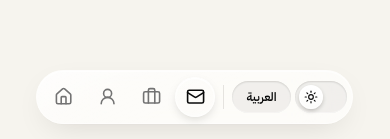
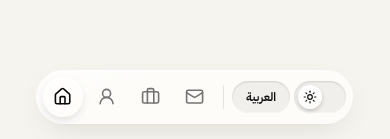
Before and after one commit to abdallanoor/portfolio, a Next.js app: page /en in a window 390 px wide. Shown: the part 700-839 px from the top of the page. Built offline with nearby package versions, Linux system fonts and the light colour scheme; a web font is replaced by a local one.

Commit message:
perf: optimize scroll-spy and layer compositing to eliminate mobile dock jitter

```diff
--- a/app/globals.css
+++ b/app/globals.css
@@ -137,12 +137,26 @@
 .liquid-glass {
   position: relative;
   isolation: isolate;
-  background: rgba(255, 255, 255, 0.68); /* Increased from 0.22 for contrast stability */  -webkit-backdrop-filter: blur(30px) saturate(200%);
+  background: rgba(255, 255, 255, 0.68); /* Increased from 0.22 for contrast stability */
+  -webkit-backdrop-filter: blur(30px) saturate(200%);
   backdrop-filter: blur(30px) saturate(200%);
   border: 1px solid rgba(255, 255, 255, 0.45);
   box-shadow: 0 10px 32px -12px rgba(20, 16, 10, 0.15),
     0 1px 2px -1px rgba(20, 16, 10, 0.05),
     inset 0 1px 0 rgba(255, 255, 255, 0.65);
+  /* Promote the fixed dock to its own compositor layer so the heavy
+     backdrop-blur isn't re-rasterized on every scroll frame (mobile jitter). */
+  transform: translateZ(0);
+  will-change: transform;
+}
+
+/* Lighten the backdrop-blur on phones — blur(30px) on a fixed element is the
+   single most expensive thing to repaint while scrolling on mobile GPUs. */
+@media (max-width: 768px) {
+  .liquid-glass {
+    -webkit-backdrop-filter: blur(18px) saturate(180%);
+    backdrop-filter: blur(18px) saturate(180%);
+  }
 }
 .liquid-glass::before {
   content: "";
--- a/components/header.tsx
+++ b/components/header.tsx
@@ -1,6 +1,6 @@
 "use client";
 
-import { useEffect, useMemo, useState } from "react";
+import { useCallback, useEffect, useMemo, useRef, useState } from "react";
 import { useLenis } from "lenis/react";
 import { useTheme } from "next-themes";
 import { useTranslations } from "next-intl";
@@ -96,8 +96,6 @@ function ThemeToggle() {
 export default function Header() {
   const [activeSection, setActiveSection] = useState("");
   const [hoveredIndex, setHoveredIndex] = useState<number | null>(null);
-  const [isMobile, setIsMobile] = useState(false);
-  const lenis = useLenis();
   const t = useTranslations("header");
 
   const navItems = useMemo(
@@ -110,6 +108,56 @@ export default function Header() {
     [t]
   );
 
+  // Section offsets measured once (and on resize / content changes) so the
+  // scroll handler never forces a layout reflow on every frame — that reflow
+  // is what made the dock judder while scrolling on mobile.
+  const sectionOffsets = useRef<
+    { id: string; top: number; bottom: number }[]
+  >([]);
+
+  const measureSections = useCallback(() => {
+    sectionOffsets.current = navItems
+      .map(({ href }) => {
+        const el = document.getElementById(href.substring(1));
+        if (!el) return null;
+        return { id: el.id, top: el.offsetTop, bottom: el.offsetTop + el.offsetHeight };
+      })
+      .filter((s): s is { id: string; top: number; bottom: number } => s !== null);
+  }, [navItems]);
+
+  const updateActiveSection = useCallback((scrollY: number) => {
+    const scrollPosition = scrollY + 100;
+    let current = "";
+    for (const s of sectionOffsets.current) {
+      if (scrollPosition >= s.top && scrollPosition < s.bottom) {
+        current = s.id;
+        break;
+      }
+    }
+    // Skip the state update (and the layout spring) when nothing changed.
+    setActiveSection((prev) => (prev === current ? prev : current));
+  }, []);
+
+  // Read from Lenis's own rAF-batched scroll loop instead of a raw `scroll`
+  // listener that fires far more often on mobile.
+  const lenis = useLenis(({ scroll }) => updateActiveSection(scroll));
+
+  useEffect(() => {
+    measureSections();
+    updateActiveSection(window.scrollY);
+
+    // Re-measure when the viewport or document height changes (font swap,
+    // images loading, layout shifts) so offsets stay accurate.
+    const ro = new ResizeObserver(measureSections);
+    ro.observe(document.body);
+    window.addEventListener("resize", measureSections);
+
+    return () => {
+      ro.disconnect();
+      window.removeEventListener("resize", measureSections);
+    };
+  }, [measureSections, updateActiveSection]);
+
   const scrollToSection = (href: string) => {
     if (lenis) {
       lenis.scrollTo(href);
@@ -117,73 +165,6 @@ export default function Header() {
       document.querySelector(href)?.scrollIntoView({ behavior: "smooth" });
     }
   };
-
-  // Detect mobile device width to disable expensive/jittery layout animations
-  useEffect(() => {
-    const media = window.matchMedia("(max-width: 768px)");
-    setIsMobile(media.matches);
-    const listener = (e: MediaQueryListEvent) => setIsMobile(e.matches);
-    media.addEventListener("change", listener);
-    return () => media.removeEventListener("change", listener);
-  }, []);
-
-  // Performance-optimized scroll spy that caches bounding boxes
-  useEffect(() => {
-    const sections = navItems.map((item) => item.href.substring(1));
-
-    interface SectionOffset {
-      id: string;
-      top: number;
-      bottom: number;
-    }
-
-    let sectionOffsets: SectionOffset[] = [];
-
-    const updateOffsets = () => {
-      sectionOffsets = sections.map((section) => {
-        const element = document.getElementById(section);
-        if (element) {
-          const top = element.offsetTop;
-          const bottom = top + element.offsetHeight;
-          return { id: section, top, bottom };
-        }
-        return { id: section, top: 0, bottom: 0 };
-      });
-    };
-
-    const handleScroll = () => {
-      const scrollPosition = window.scrollY + window.innerHeight * 0.3; // 30% viewport offset
-      let currentSection = "";
-
-      for (const section of sectionOffsets) {
-        if (scrollPosition >= section.top && scrollPosition < section.bottom) {
-          currentSection = section.id;
-          break;
-        }
-      }
-
-      // Ensure the contact section is selected if scrolled to the absolute bottom
-      if (window.innerHeight + window.scrollY >= document.documentElement.scrollHeight - 50) {
-        currentSection = sections[sections.length - 1];
-      }
-
-      setActiveSection(currentSection);
-    };
-
-    updateOffsets();
-
-    window.addEventListener("scroll", handleScroll, { passive: true });
-    window.addEventListener("resize", updateOffsets);
-
-    // Re-run offset calculation after a small timeout to let the layout fully settle
-    const timer = setTimeout(updateOffsets, 150);
-
-    return () => {
-      window.removeEventListener("scroll", handleScroll);
-      window.removeEventListener("resize", updateOffsets);
-      clearTimeout(timer);
-    };
-  }, [navItems]);
 
   return (
     <header className="fixed inset-x-0 bottom-5 z-50 flex justify-center px-4 md:bottom-auto md:top-5">
@@ -200,13 +181,12 @@ export default function Header() {
             <motion.button
               key={name}
               variants={itemVariants}
-              whileHover={isMobile ? undefined : { scale: 1.07 }}
+              whileHover={{ scale: 1.07 }}
               whileTap={{ scale: 0.92 }}
               onMouseEnter={() => setHoveredIndex(index)}
               onClick={() => scrollToSection(href)}
               aria-current={isActive ? "page" : undefined}
               title={name}
-              style={{ backfaceVisibility: "hidden" }}
               className={`relative flex h-10 w-10 cursor-pointer items-center justify-center rounded-full transition-colors md:w-auto md:px-4 md:text-sm ${
                 isActive
                   ? "text-foreground"
@@ -216,7 +196,6 @@ export default function Header() {
               {isActive && (
                 <motion.span
                   layoutId="dock-active-thumb"
-                  style={{ backfaceVisibility: "hidden" }}
                   className="liquid-thumb absolute inset-0 rounded-full"
                   transition={{ type: "spring", stiffness: 380, damping: 32 }}
                 />
@@ -225,14 +204,13 @@ export default function Header() {
               {!isActive && hoveredIndex === index && (
                 <motion.span
                   layoutId="dock-hover-thumb"
-                  style={{ backfaceVisibility: "hidden" }}
                   className="absolute inset-0 rounded-full bg-foreground/[0.04] dark:bg-white/[0.05] border border-foreground/[0.03] dark:border-white/[0.04] shadow-xs"
                   transition={{ type: "spring", stiffness: 380, damping: 32 }}
                 />
               )}
 
-              <Icon style={{ backfaceVisibility: "hidden" }} className="relative size-[1.2rem] md:hidden" />
-              <span style={{ backfaceVisibility: "hidden" }} className="relative hidden md:inline">{name}</span>
+              <Icon className="relative size-[1.2rem] md:hidden" />
+              <span className="relative hidden md:inline">{name}</span>
             </motion.button>
           );
         })}
```
